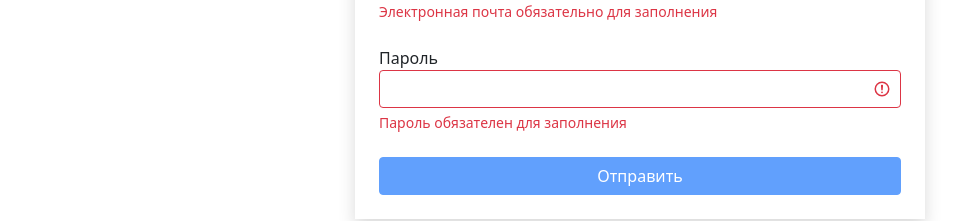
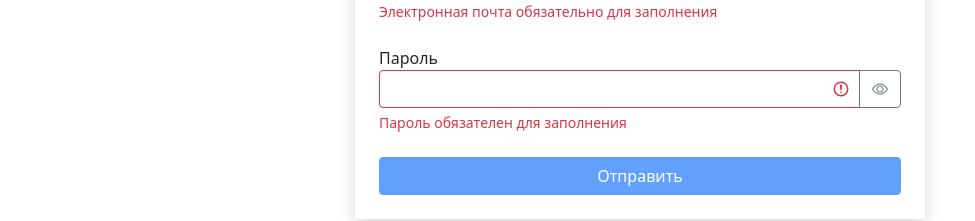
Before and after one commit to Vokadze/fast-company, a React (Create React App) app: page /login in a window 1280 px wide. Shown: the part 227-448 px from the top of the page, without its empty margins (0-975 px from the left). Built offline with nearby package versions, Linux system fonts and the light colour scheme.

Commit message:
lesson 9 14. Show unshow button

```diff
--- a/src/app/components/testField.jsx
+++ b/src/app/components/testField.jsx
@@ -1,22 +1,37 @@
-import React from "react";
+import React, { useState } from "react";
 import PropTypes from "prop-types";
 
 const TextField = ({ label, type, name, value, onChange, error }) => {
+    const [showPassword, setShowPassword] = useState(false);
     const getInputClasses = () => {
         return "form-control" + (error ? " is-invalid" : "");
+    };
+    const toggleShowPassword = () => {
+        setShowPassword((prevState) => !prevState);
     };
     return (
         <div className="mb-4">
             <label htmlFor={name}>{label}</label>
+            <div className="input-group has-validation">
                 <input
-                type={type}
+                    type={showPassword ? "text" : type}
                     id={name}
                     name={name}
                     value={value}
                     onChange={onChange}
                     className={getInputClasses()}
                 />
+                {type === "password" && (
+                    <button
+                        className="btn btn-outline-secondary"
+                        type="button"
+                        onClick={toggleShowPassword}
+                    >
+                        <i className={"bi bi-eye" + (showPassword ? "-slash" : "")}></i>
+                    </button>
+                )}
             {error && <div className="invalid-feedback">{error}</div>}
+            </div>
         </div>
     );
 };
```
Lines whose indentation alone changed are shown as unchanged.
